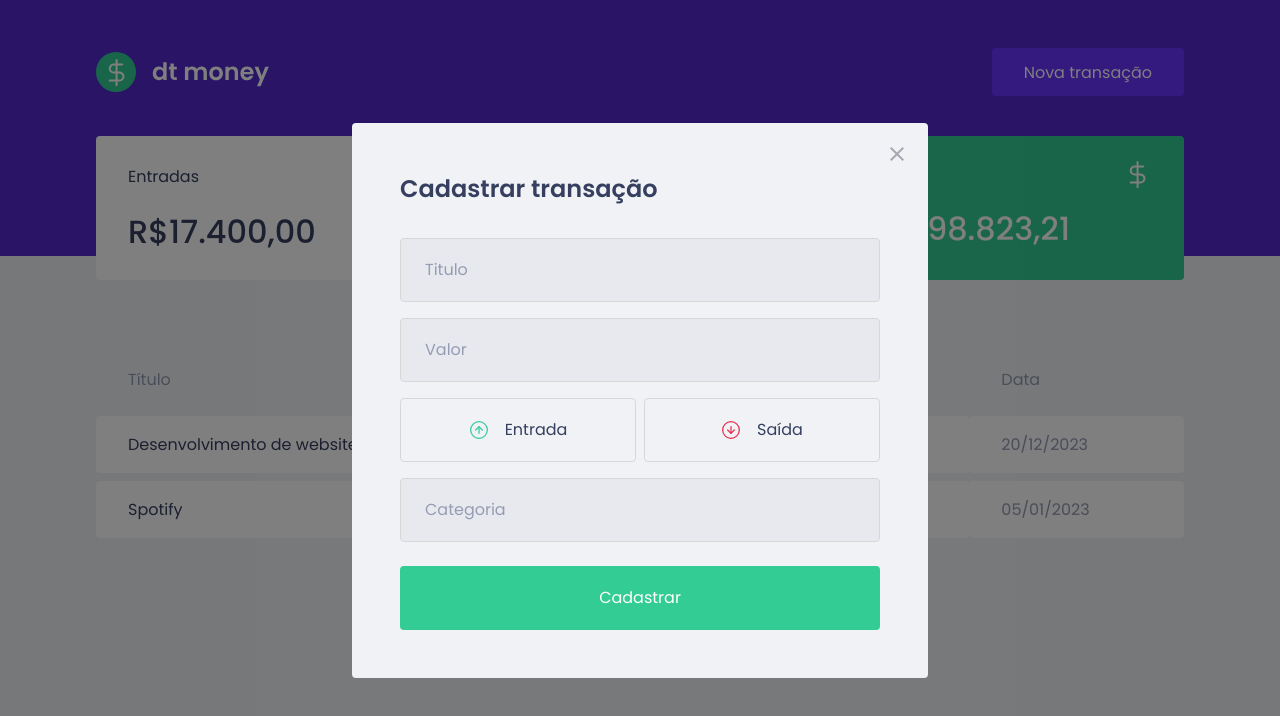
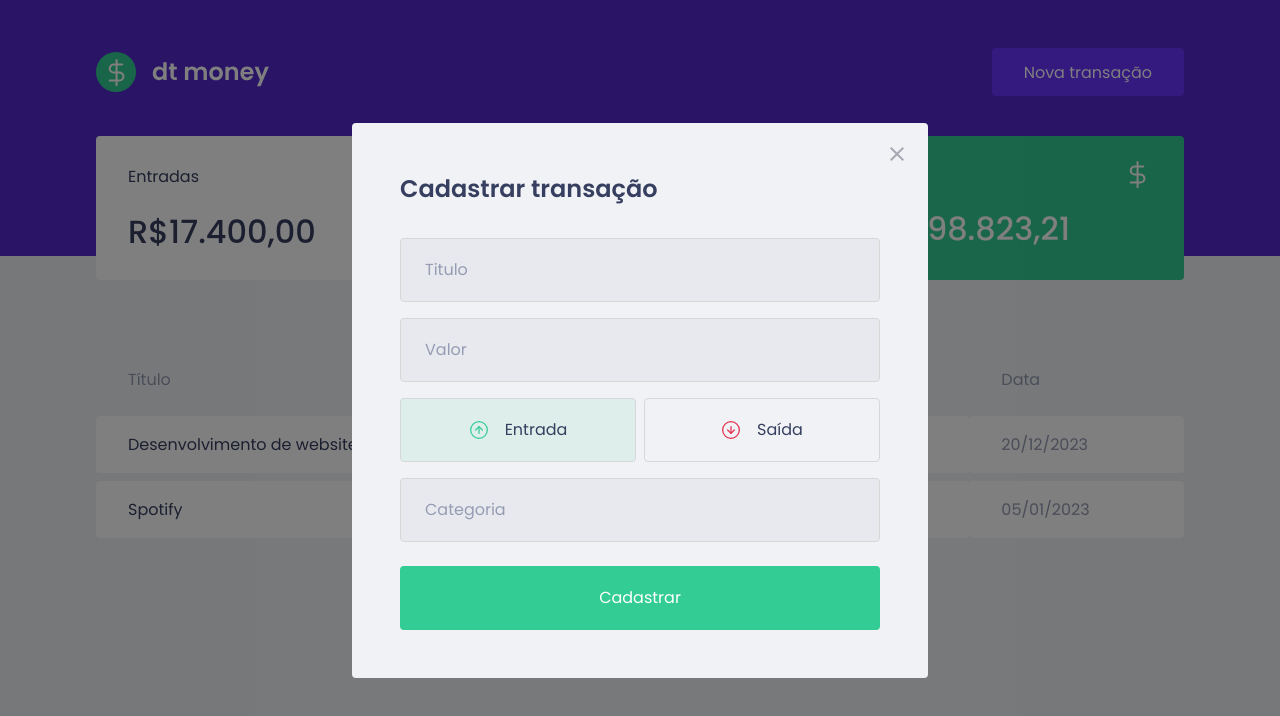
Before and after one commit to gabrielb-ss/dtmoney, a React (Create React App) app: page / in a window 1280 px wide. Both pictures are taken after a click on the button "Nova transação". Shown: the top 716 px of the page. Built offline with nearby package versions, Linux system fonts and the light colour scheme; no server answers; what miragejs would draw is missing.

Commit message:
Add income and outcome buttons' style

```diff
--- a/src/components/NewTransactionModal/index.tsx
+++ b/src/components/NewTransactionModal/index.tsx
@@ -1,9 +1,10 @@
+import { useState } from 'react';
 import Modal from 'react-modal';
 import closeImg from '../../assets/close.svg';
 import incomeImg from '../../assets/income.svg';
 import outcomeImg from '../../assets/outcome.svg';
 
-import { Container, TransactionTypeContainer } from './styles';
+import { Container, TransactionTypeContainer, RadioBox } from './styles';
 
 interface NewTransactionModalProps {
  isOpen: boolean;
@@ -11,6 +12,8 @@
 }
 
 export function NeWtransactionModal ({isOpen, onRequestClose}: NewTransactionModalProps){
+  const [type, setType] = useState('deposit');
+
   return (
   <Modal
     isOpen={isOpen}
@@ -39,19 +42,25 @@
       />
 
       <TransactionTypeContainer>
-        <button
+        <RadioBox
           type="button"
+          onClick={() => {setType('deposit')}}
+          isActive={type === 'deposit'}
+          activeColor={"green"}
         >
           <img src={incomeImg} alt="Entrada" />
           <span>Entrada</span>
-        </button>
+        </RadioBox>
 
-        <button
+        <RadioBox
           type="button"
+          onClick={() => {setType('withdraw')}}
+          isActive={type === 'withdraw'}
+          activeColor={"red"}
         >
           <img src={outcomeImg} alt="Saída" />
           <span>Saída</span>
-        </button>
+        </RadioBox>
       </TransactionTypeContainer>
 
       <input
--- a/src/components/NewTransactionModal/styles.ts
+++ b/src/components/NewTransactionModal/styles.ts
@@ -1,5 +1,5 @@
 import styled from 'styled-components';
-import { darken } from 'polished';
+import { darken, transparentize } from 'polished';
 
 export const Container = styled.form`
   h2 {
@@ -56,13 +56,26 @@
   display: grid;
   grid-template-columns: 1fr 1fr;
   gap: 0.5rem;
+`;
 
-  button {
-    height: 4rem;
+interface RadioBoxProps {
+  isActive: boolean;
+  activeColor: 'green' | 'red';
+}
+
+const colors = {
+  green: '#33CC95',
+  red: '#E62E4D'
+};
+
+export const RadioBox = styled.button<RadioBoxProps>`
+   height: 4rem;
     border: 1px solid #d7d7d7;
     border-radius: 0.25rem;
 
-    background: transparent;
+    background: ${(props) => props.isActive
+      ? transparentize(0.9, colors[props.activeColor])
+      : 'transparent'};
 
     display: flex;
     align-items: center;
@@ -85,7 +98,4 @@
       font-size: 1rem;
       color: var(--text-title);
     }
-
-  }
-
 `;
```
